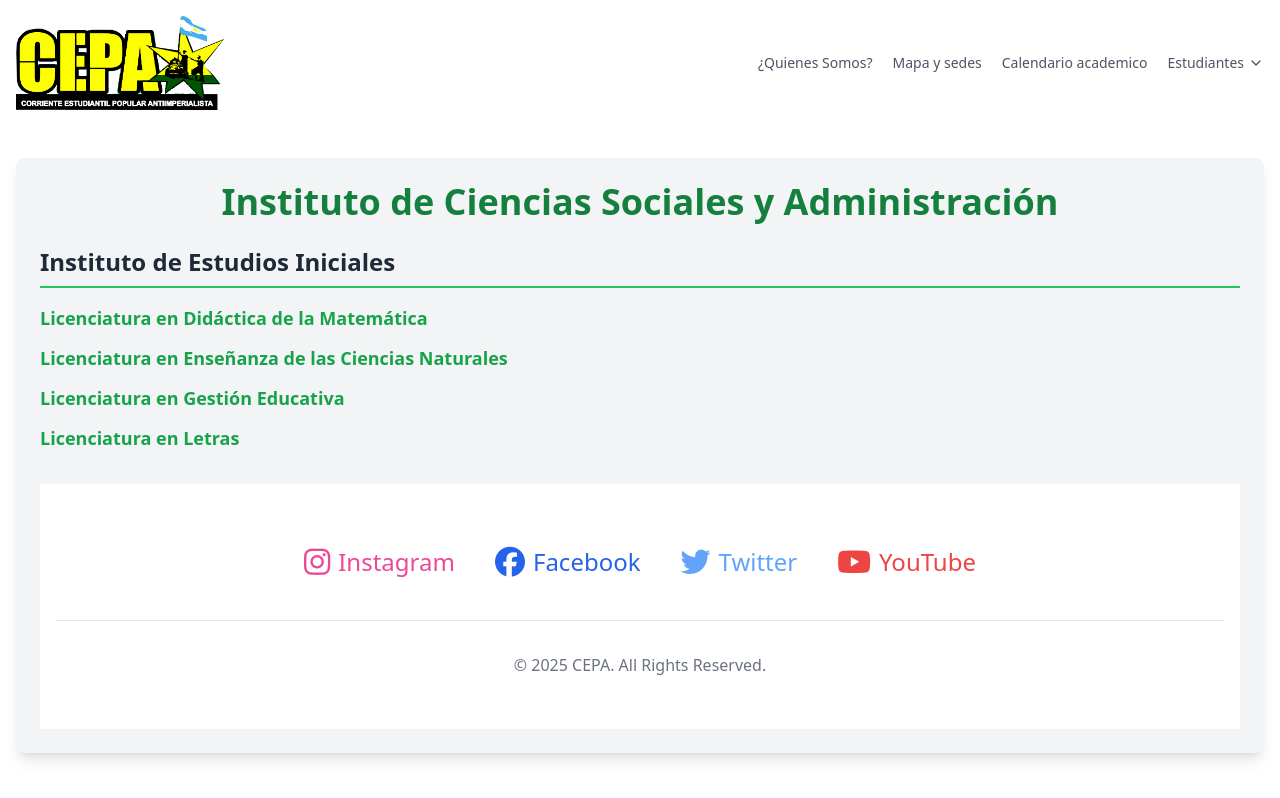
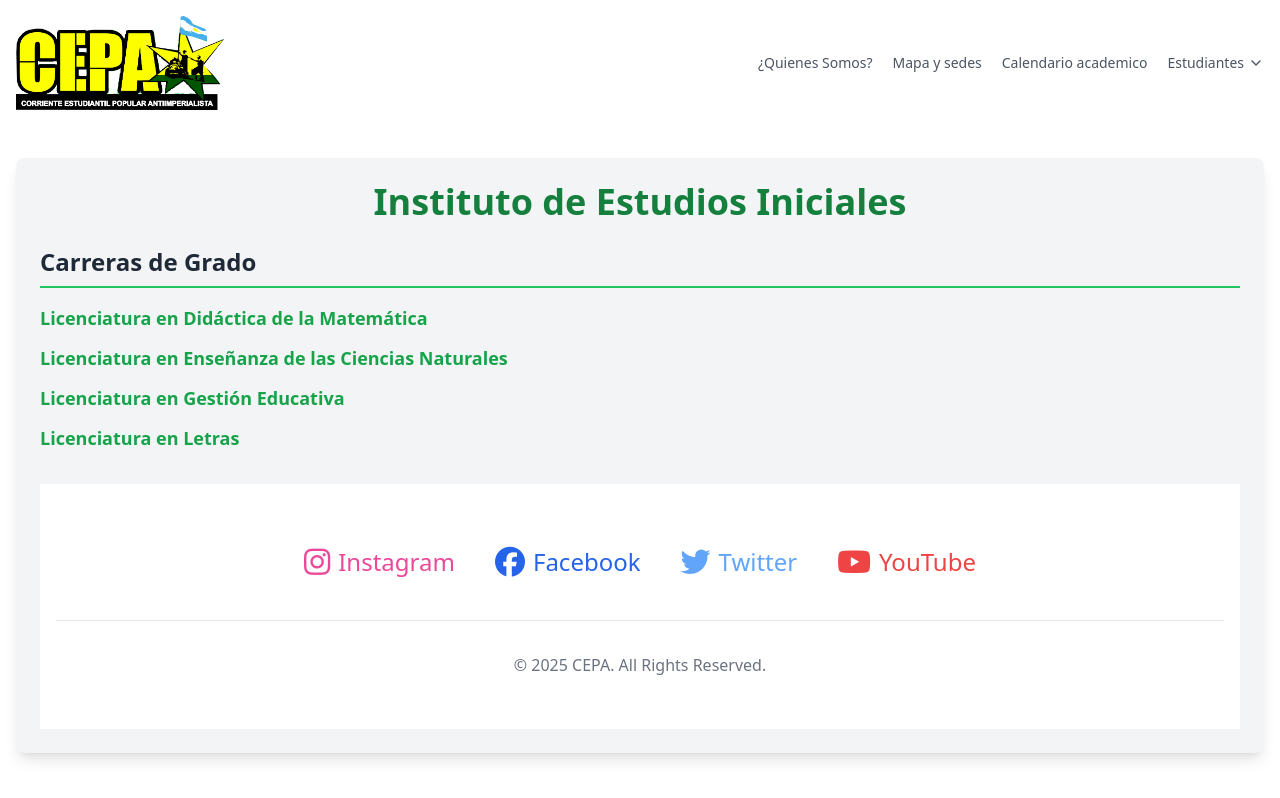
Before and after one commit to HectorVillavicencio/cepa, an Angular app: page /esin in a window 1280 px wide. Built offline with nearby package versions, Linux system fonts and the light colour scheme.

Commit message:
error minimo de tipeo en los nombres

```diff
--- a/src/app/domains/products/pages/carrerasdeea/carrerasdeea.component.html
+++ b/src/app/domains/products/pages/carrerasdeea/carrerasdeea.component.html
@@ -1,10 +1,10 @@
 <app-header class="sticky top-0 z-50 py-4"/>
 
 <div class="mx-4 my-8 p-6 bg-gray-100 rounded-lg shadow-lg">
-    <h1 class="text-4xl font-bold text-center text-green-700 mb-6">Instituto de Ciencias Sociales y Administración</h1>
+    <h1 class="text-4xl font-bold text-center text-green-700 mb-6">Instituto de Estudios Iniciales</h1>
 
     <div class="mb-8">
-        <h2 class="text-2xl font-semibold text-gray-800 border-b-2 border-green-500 pb-2">Instituto de Estudios Iniciales</h2>
+        <h2 class="text-2xl font-semibold text-gray-800 border-b-2 border-green-500 pb-2">Carreras de Grado</h2>
         <ul class="mt-4 space-y-3">
             <li><a href="https://www.unaj.edu.ar/carreras/estudios-iniciales/licenciatura-en-didactica-de-la-matematica-ccc/" class="text-lg font-bold text-green-600 hover:text-black">Licenciatura en Didáctica de la Matemática</a></li>
             <li><a href="https://www.unaj.edu.ar/carreras/estudios-iniciales/licenciatura-en-ensenanza-de-las-ciencias-naturales-ccc/" class="text-lg font-bold text-green-600 hover:text-black">Licenciatura en Enseñanza de las Ciencias Naturales</a></li>
```
